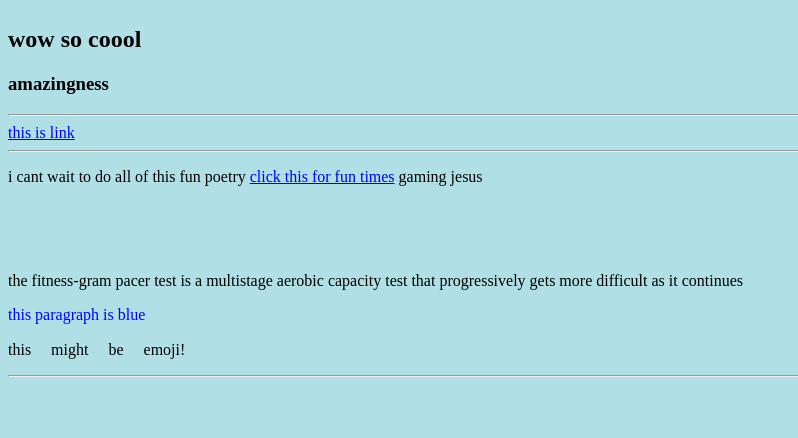
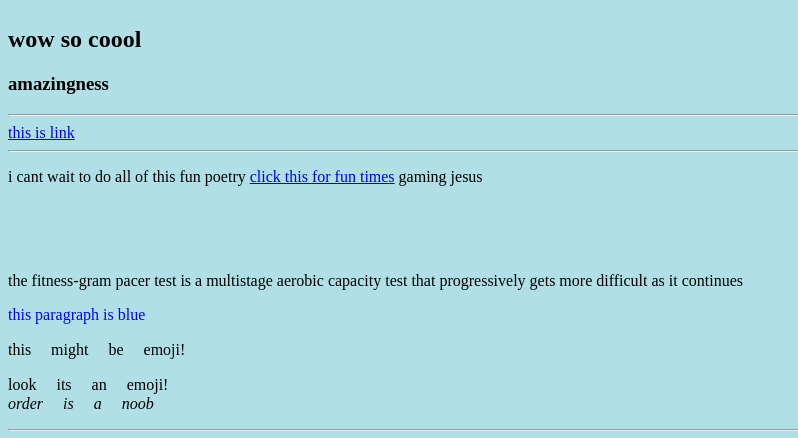
Before and after one commit to ZA24567/bookish-bassoon, a plain HTML site: page htmlthings.htm in a window 1280 px wide. Shown: the part 91-529 px from the top of the page, without its empty margins (0-798 px from the left). Drawn offline with Linux system fonts and the light colour scheme.

Commit message:
Update htmlthings.htm

```diff
--- a/htmlthings.htm
+++ b/htmlthings.htm
@@ -14,6 +14,7 @@
 <p>the fitness-gram pacer test is a multistage aerobic capacity test that progressively gets more difficult as it continues</p>
 <p style="color:blue;">this paragraph is blue</p>
   <p style="font-family:emoji;">this might be emoji!</p>
+  <p style="font-family:emoji;">look its an emoji!<br> <em>order is a noob</em>
 
 
 
```
